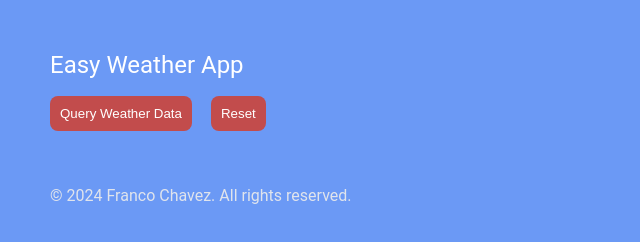
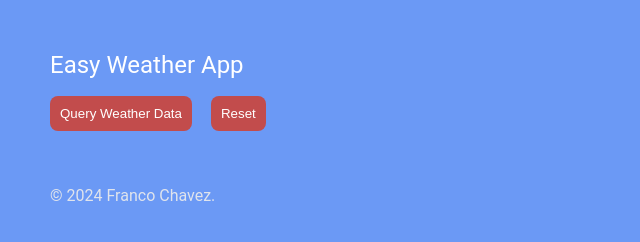
Before and after one commit to CFrancoChavez/cse121b, a plain HTML site: page project.html in a window 1280 px wide. Shown: the whole page, without its empty margins (0-640 px from the left). Drawn offline with Linux system fonts and the light colour scheme.

Commit message:
details in footer

```diff
--- a/project.html
+++ b/project.html
@@ -28,7 +28,7 @@
     </section>
     <footer class="footer">
         <div class="container">
-            <p>&copy; 2024 Franco Chavez. All rights reserved.</p>
+            <p>&copy; 2024 Franco Chavez.</p>
         </div>
     </footer>
     <script type="module" src="project/appscripts/app.js"></script>
```
